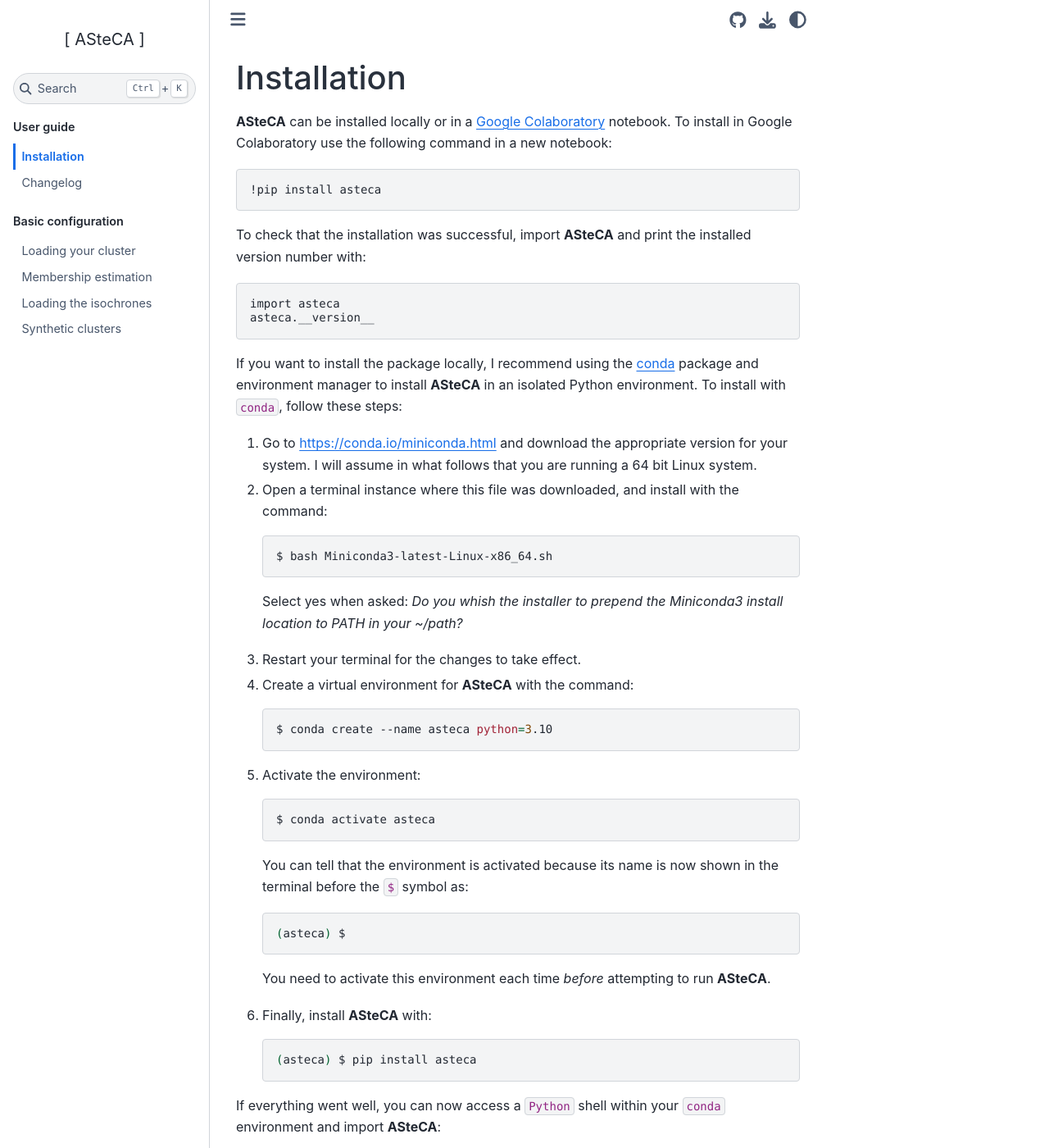
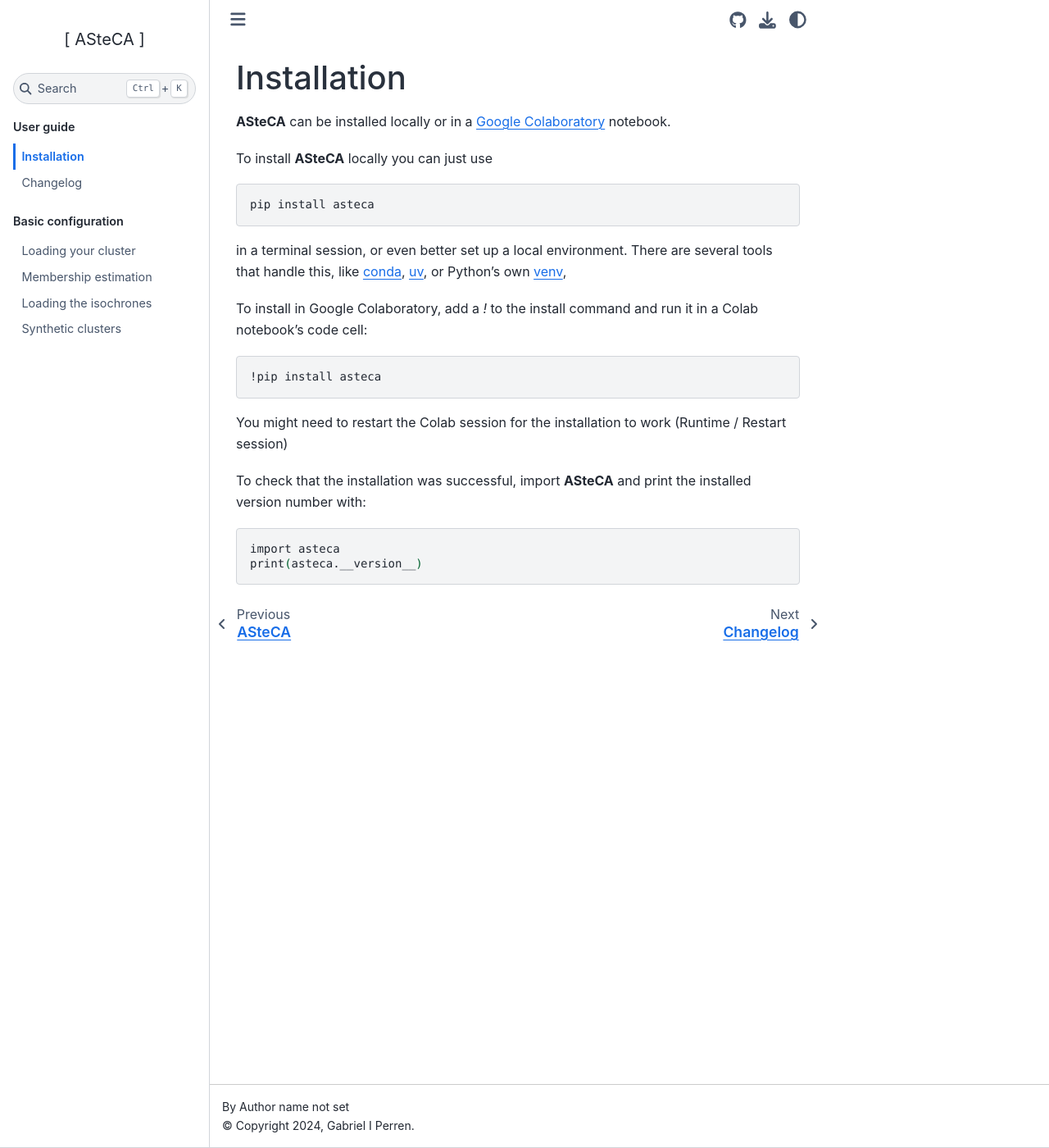
Before and after one commit to asteca/ASteCA, a Sphinx documentation site: the page built from docs/contents/installation.rst, in a window 1280 px wide and 1400 px high. Shown: the whole window at 82% size. Built offline with Sphinx 7.4.7 and the Sphinx Book theme 1.1.4, drawn with Linux system fonts in a browser that asks for light colours; pages that are not in the unit, such as notebooks, are missing from menus; some of the changed text lies outside the part shown.

Commit message:
simpler installation instructions

```diff
--- a/docs/contents/installation.rst
+++ b/docs/contents/installation.rst
@@ -4,12 +4,28 @@ Installation
 ############
 
 **ASteCA** can be installed locally or in a
-`Google Colaboratory <https://colab.google/>`_ notebook. To install in Google
-Colaboratory use the following command in a new notebook:
+`Google Colaboratory <https://colab.google/>`_ notebook.
+
+To install **ASteCA** locally you can just use
+
+.. code-block:: bash
+
+  pip install asteca
+
+in a terminal session, or even better set up a local environment. There are several
+tools that handle this, like `conda`_, `uv`_, or Python's own `venv`_,
+
+
+To install in Google Colaboratory, add a `!` to the install command and run it in a
+Colab notebook's code cell:
 
 .. code-block:: bash
 
   !pip install asteca
+
+You might need to restart the Colab session for the installation to work
+(Runtime / Restart session)
+
 
 To check that the installation was successful, import **ASteCA** and print the
 installed version number with:
@@ -17,66 +33,10 @@ installed version number with:
 .. code-block:: bash
 
   import asteca
-  asteca.__version__
-
-If you want to install the package locally, I recommend using the `conda`_ package and environment manager to install **ASteCA** in an isolated Python environment.
-To install with ``conda``, follow these steps:
-
-1. Go to https://conda.io/miniconda.html and download the appropriate version
-   for your system. I will assume in what follows that you are running a 64 bit Linux
-   system.
-2. Open a terminal instance where this file was downloaded, and install with the
-   command:
-
-   .. code-block:: bash
-
-     $ bash Miniconda3-latest-Linux-x86_64.sh
-
-   Select yes when asked: *Do you whish the installer to prepend the Miniconda3
-   install location to PATH in your ~/path?*
-3. Restart your terminal for the changes to take effect.
-4. Create a virtual environment for **ASteCA** with the command:
-
-   .. code-block:: bash
-
-     $ conda create --name asteca python=3.10
-
-5. Activate the environment:
-
-   .. code-block:: bash
-
-     $ conda activate asteca
-
-
-   You can tell that the environment is activated because its name is now
-   shown in the terminal before the ``$`` symbol as:
-
-   .. code-block:: bash
-
-     (asteca) $
-
-   You need to activate this environment each time *before* attempting to
-   run **ASteCA**.
-
-6. Finally, install **ASteCA** with:
-
-   .. code-block:: bash
-
-     (asteca) $ pip install asteca
-
-
-If everything went well, you can now access a ``Python`` shell within your ``conda``
-environment and import **ASteCA**:
-
-.. code-block:: bash
-
- (asteca) $ python
- Python 3.10.14 (main, Mar 21 2024, 16:24:04) [GCC 11.2.0] on linux
- Type "help", "copyright", "credits" or "license" for more information.
- >>> import asteca
- >>> asteca.__version__
-
+  print(asteca.__version__)
 
 
 
 .. _conda: https://conda.io/docs/index.html
+.. _uv: https://docs.astral.sh/uv/
+.. _venv: https://docs.python.org/3/library/venv.html
```
